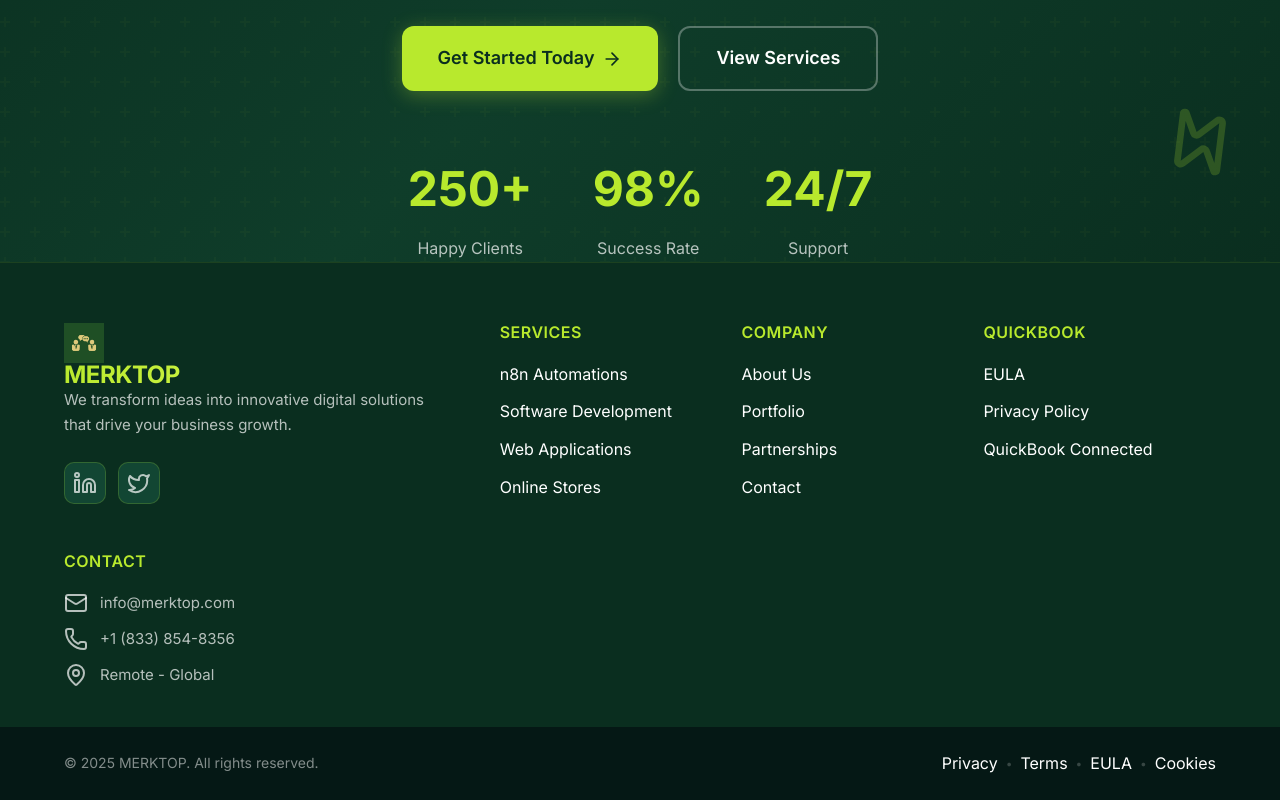
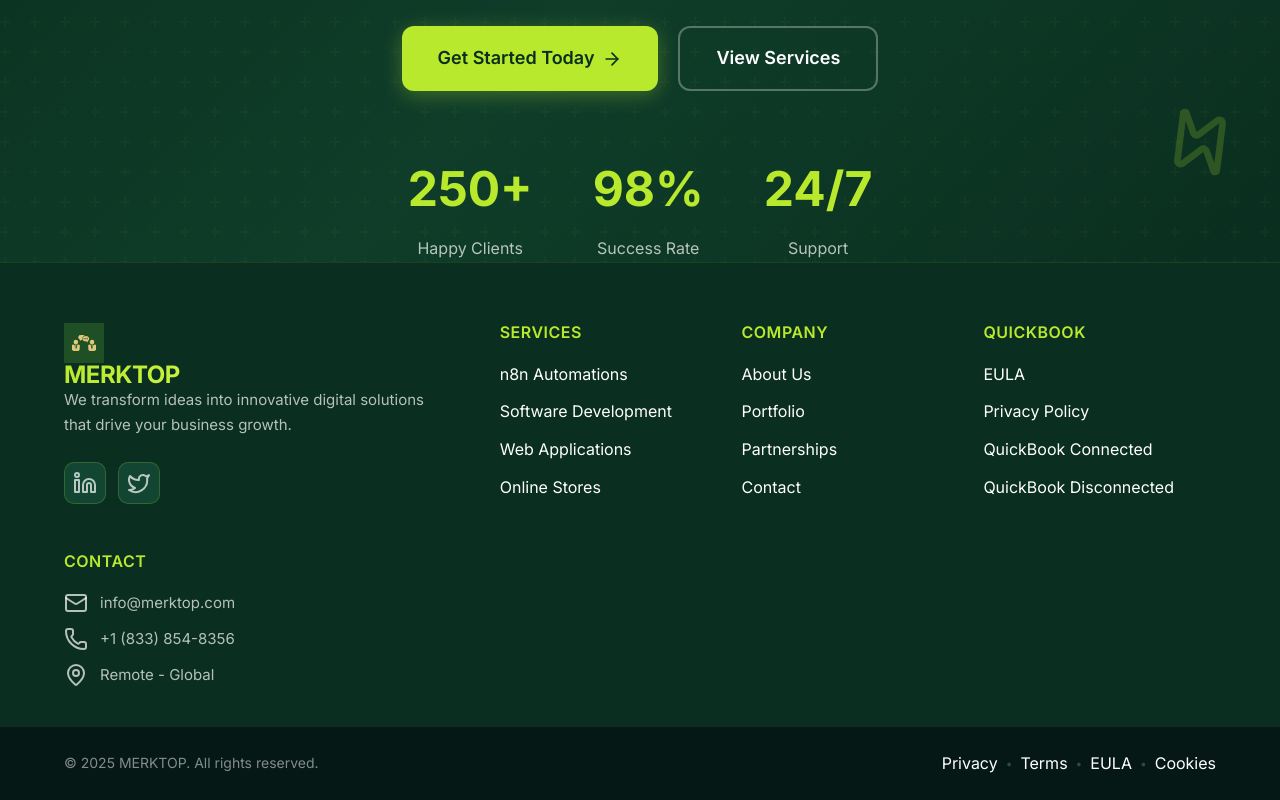
Before and after one commit to luiso2/backend-gpt-, a Next.js app: page / in a window 1280 px wide. Shown: the part 5015-5815 px from the top of the page. Built offline with nearby package versions, Linux system fonts and the light colour scheme; no server answers.

Commit message:
feat(footer): add QuickBook Disconnected link to QuickBook section

```diff
--- a/src/components/layout/Footer.tsx
+++ b/src/components/layout/Footer.tsx
@@ -146,6 +146,11 @@ const Footer = () => {
                 <li>
                   <Link href="/quickbook-connected" className="footer-link">
                     {language === 'es' ? 'QuickBook Conectado' : 'QuickBook Connected'}
+                  </Link>
+                </li>
+                <li>
+                  <Link href="/quickbook-disconnected" className="footer-link">
+                    {language === 'es' ? 'QuickBook Desconectado' : 'QuickBook Disconnected'}
                   </Link>
                 </li>
               </ul>
```
